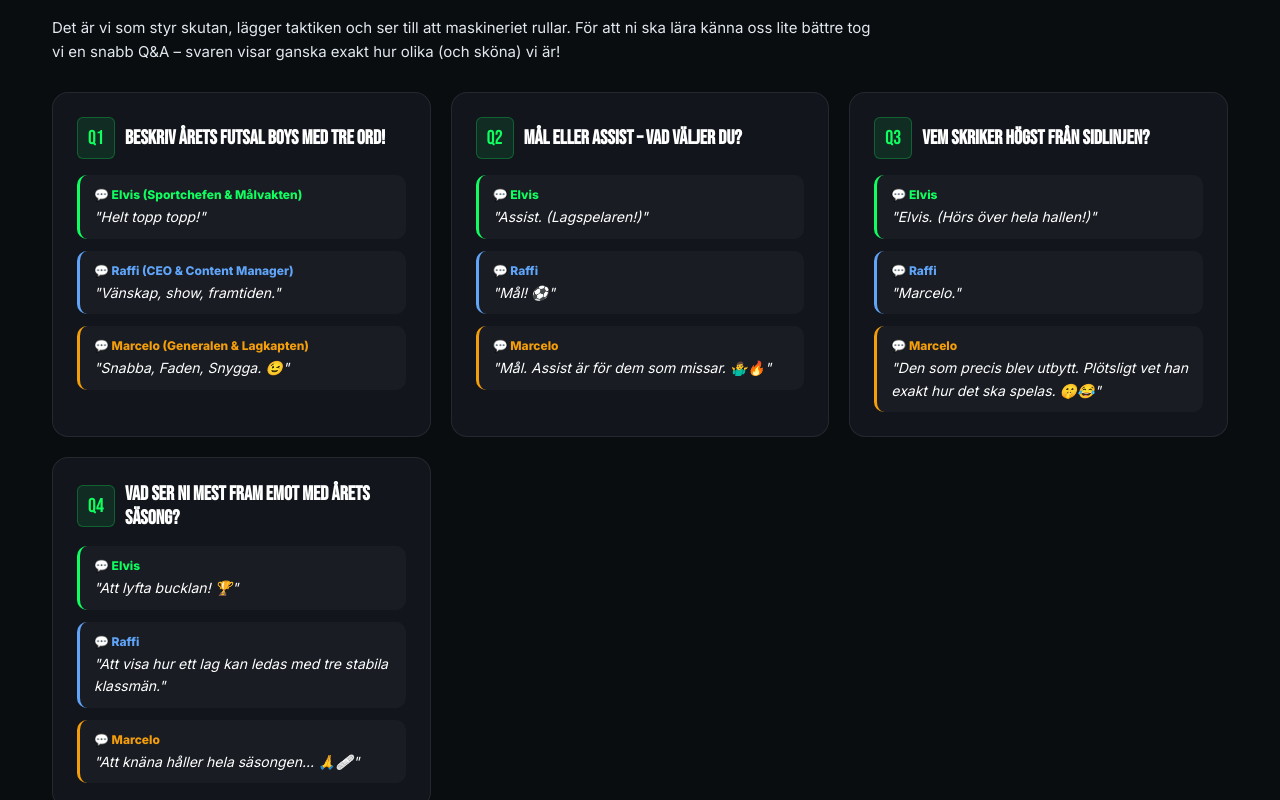
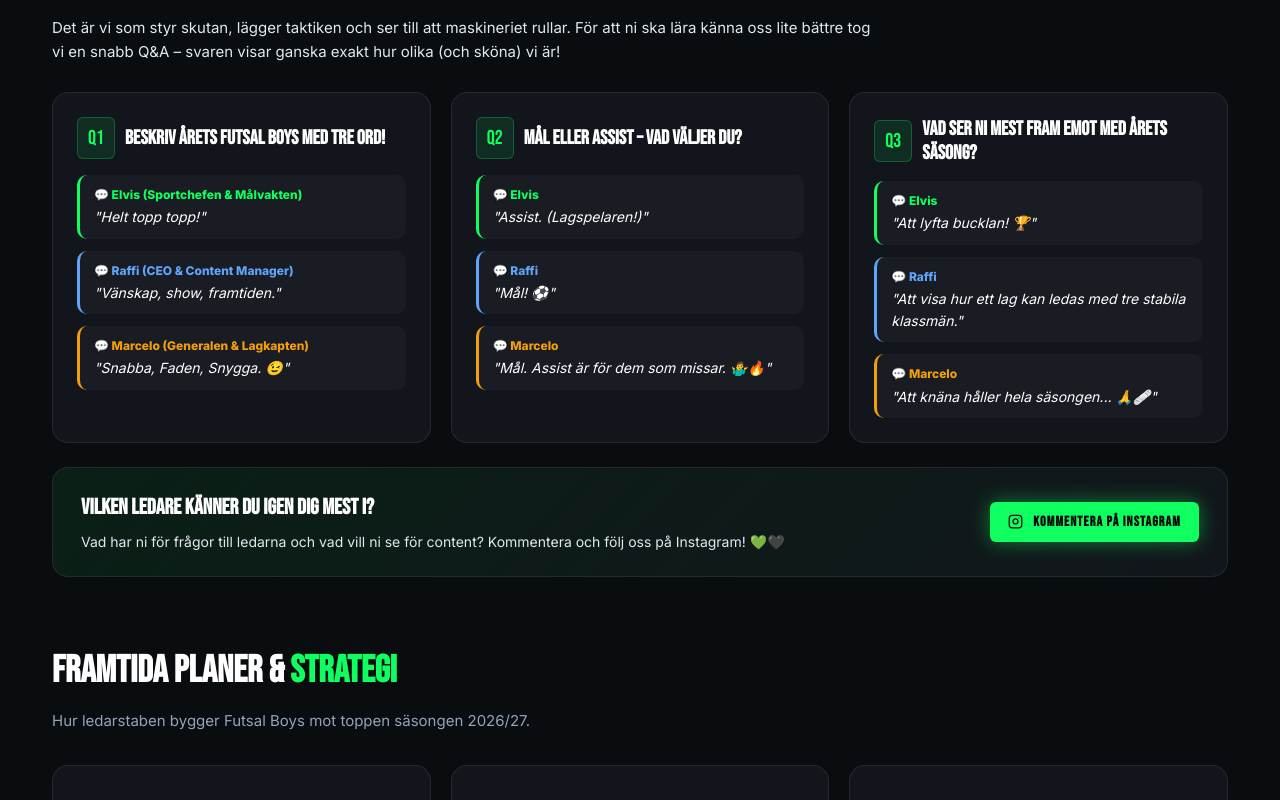
Before and after one commit to Raffi02k/futsalboys, a React (Vite) app in the folder frontend/: page /ledarna in a window 1280 px wide. Shown: the part 1400-2200 px from the top of the page. Built offline with nearby package versions, Linux system fonts and the light colour scheme.

Commit message:
fix: ta bort Q3 och behåll 3 snabba frågor i ledarnas Q&A

```diff
--- a/frontend/src/pages/LeadersPage.tsx
+++ b/frontend/src/pages/LeadersPage.tsx
@@ -374,7 +374,7 @@ export const LeadersPage: React.FC = () => {
               </div>
             </div>
 
-            {/* Fråga 3 */}
+            {/* Fråga 3 (tidigare 4) */}
             <div
               style={{
                 background: 'var(--bg-card)',
@@ -399,67 +399,6 @@ export const LeadersPage: React.FC = () => {
                   }}
                 >
                   Q3
-                </span>
-                <h3 style={{ fontFamily: 'var(--font-display)', fontSize: '20px', color: '#fff', margin: 0, lineHeight: 1.2 }}>
-                  VEM SKRIKER HÖGST FRÅN SIDLINJEN?
-                </h3>
-              </div>
-
-              <div style={{ display: 'flex', flexDirection: 'column', gap: '12px' }}>
-                <div style={{ background: 'rgba(255,255,255,0.03)', padding: '10px 14px', borderRadius: '10px', borderLeft: '3px solid var(--neon-green)' }}>
-                  <span style={{ fontSize: '12px', fontWeight: 800, color: 'var(--neon-green)', display: 'block', marginBottom: '2px' }}>
-                    💬 Elvis
-                  </span>
-                  <p style={{ color: '#fff', fontSize: '14px', margin: 0, fontStyle: 'italic' }}>
-                    "Elvis. (Hörs över hela hallen!)"
-                  </p>
-                </div>
-
-                <div style={{ background: 'rgba(255,255,255,0.03)', padding: '10px 14px', borderRadius: '10px', borderLeft: '3px solid #60a5fa' }}>
-                  <span style={{ fontSize: '12px', fontWeight: 800, color: '#60a5fa', display: 'block', marginBottom: '2px' }}>
-                    💬 Raffi
-                  </span>
-                  <p style={{ color: '#fff', fontSize: '14px', margin: 0, fontStyle: 'italic' }}>
-                    "Marcelo."
-                  </p>
-                </div>
-
-                <div style={{ background: 'rgba(255,255,255,0.03)', padding: '10px 14px', borderRadius: '10px', borderLeft: '3px solid #f59e0b' }}>
-                  <span style={{ fontSize: '12px', fontWeight: 800, color: '#f59e0b', display: 'block', marginBottom: '2px' }}>
-                    💬 Marcelo
-                  </span>
-                  <p style={{ color: '#fff', fontSize: '14px', margin: 0, fontStyle: 'italic' }}>
-                    "Den som precis blev utbytt. Plötsligt vet han exakt hur det ska spelas. 🤫😂"
-                  </p>
-                </div>
-              </div>
-            </div>
-
-            {/* Fråga 4 */}
-            <div
-              style={{
-                background: 'var(--bg-card)',
-                borderRadius: '16px',
-                border: '1px solid var(--border-subtle)',
-                padding: '24px',
-                display: 'flex',
-                flexDirection: 'column',
-              }}
-              className="news-card-hover"
-            >
-              <div style={{ display: 'flex', alignItems: 'center', gap: '10px', marginBottom: '16px' }}>
-                <span
-                  style={{
-                    fontFamily: 'var(--font-display)',
-                    fontSize: '20px',
-                    color: 'var(--neon-green)',
-                    background: 'rgba(16,255,96,0.1)',
-                    padding: '4px 10px',
-                    borderRadius: '6px',
-                    border: '1px solid rgba(16,255,96,0.25)',
-                  }}
-                >
-                  Q4
                 </span>
                 <h3 style={{ fontFamily: 'var(--font-display)', fontSize: '20px', color: '#fff', margin: 0, lineHeight: 1.2 }}>
                   VAD SER NI MEST FRAM EMOT MED ÅRETS SÄSONG?
```
